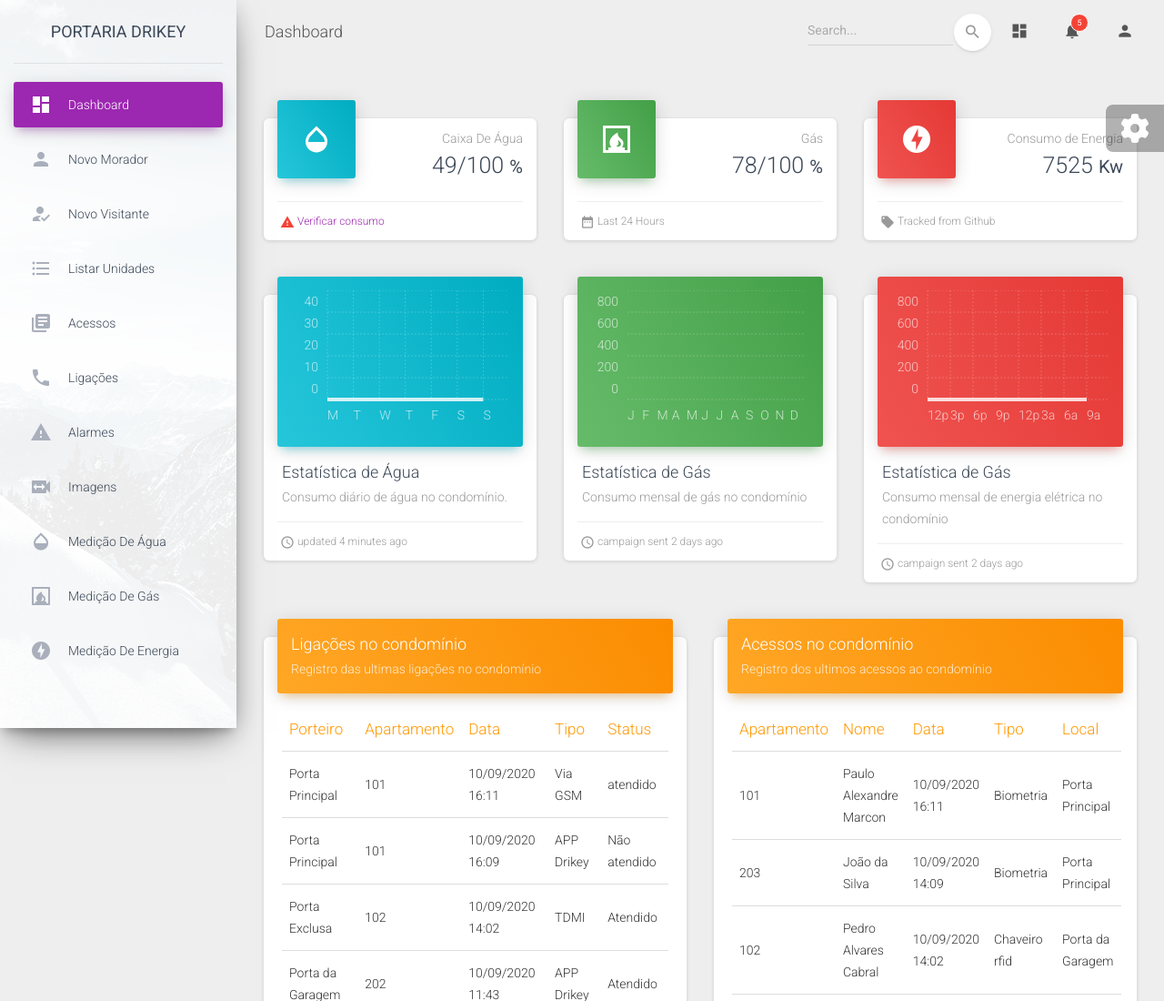
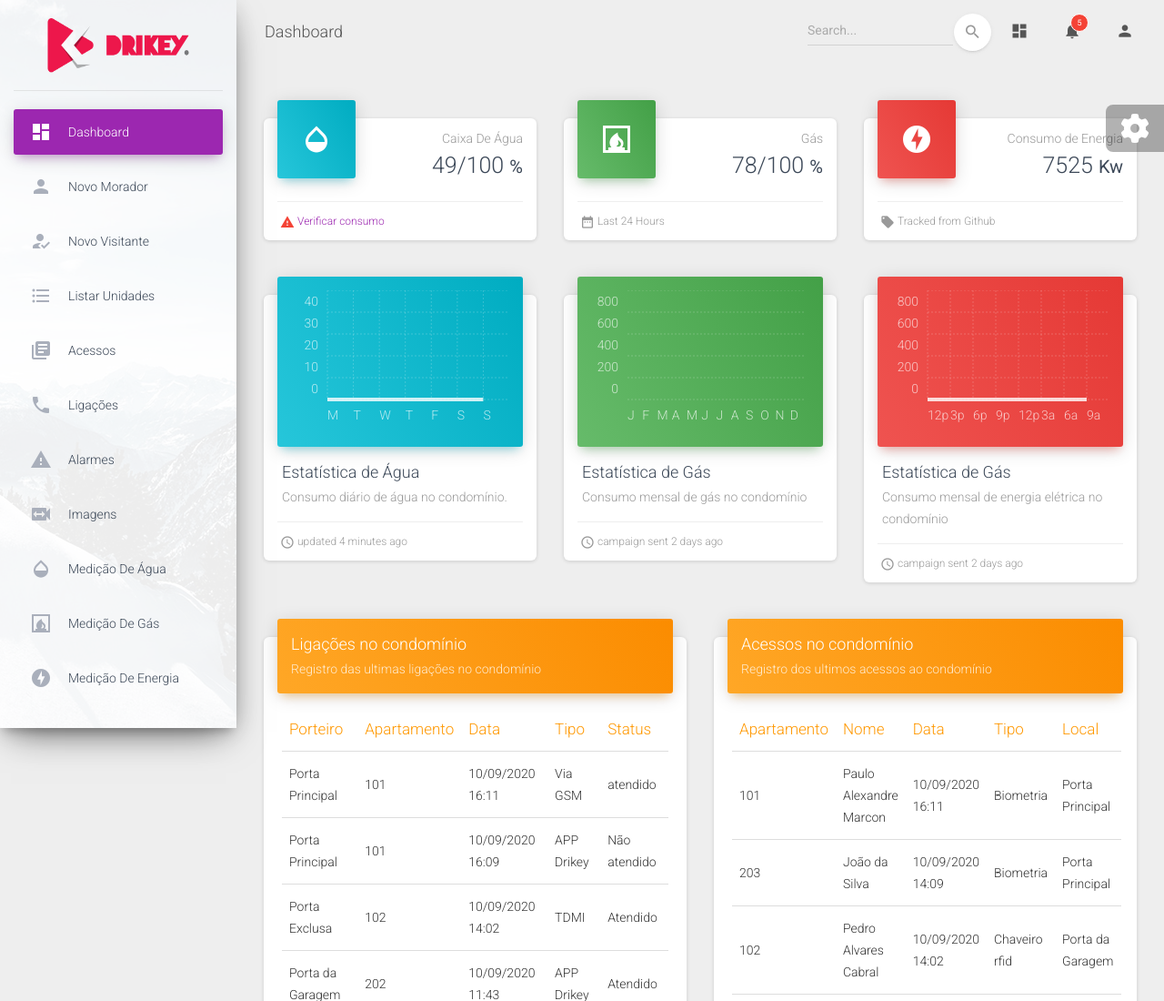
Before and after one commit to amadeu01/DrikeyDashboard, a website: page dashboard/dashboard.html in a window 1280 px wide. Shown: the top 1100 px of the page at 91% size. Drawn offline with nearby package versions, Linux system fonts and the light colour scheme; some packages are replaced by stand-ins of ours.

Commit message:
Update dashboard.html

```diff
--- a/dashboard/dashboard.html
+++ b/dashboard/dashboard.html
@@ -38,8 +38,8 @@ The above copyright notice and this permission notice shall be included in all c
 
         Tip 2: you can also add an image using data-image tag
     -->
-    <div class="logo"><a href="http://www.creative-tim.com" class="simple-text logo-normal">
-      PORTARIA DRIKEY
+    <div class="logo"><a href="http://www.drikey.com.br" class="simple-text logo-normal">
+    <img src="logo-horiz.png" alt="some text" width=200 height=60>
     </a></div>
   <div class="sidebar-wrapper active">
     <ul class="nav">
```
